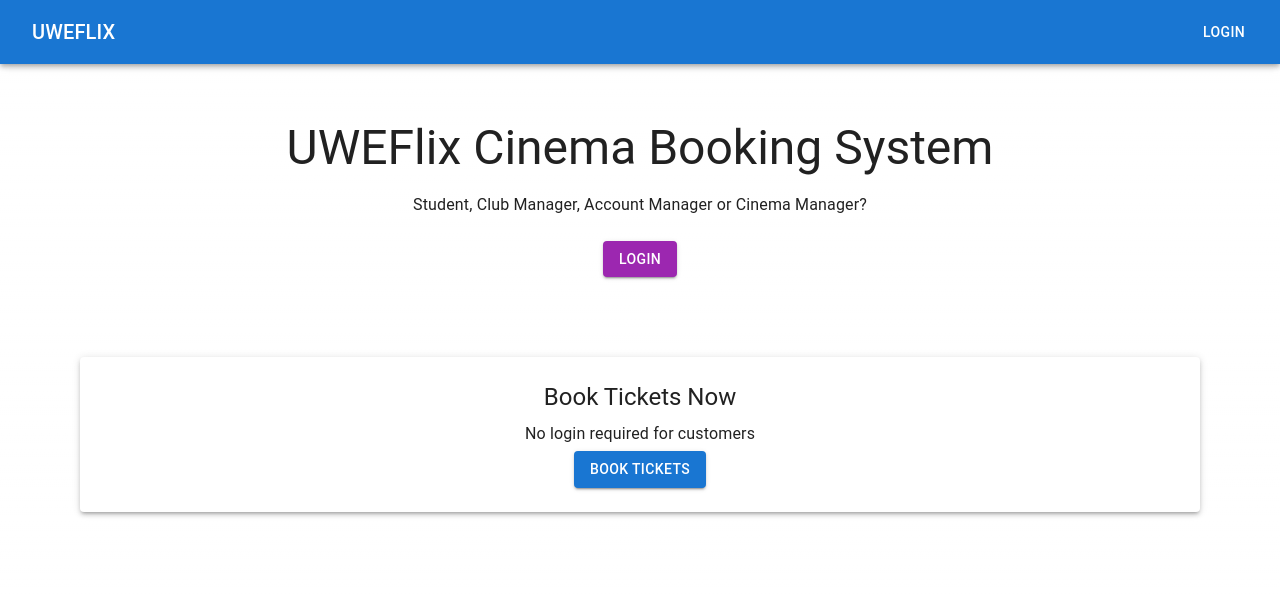
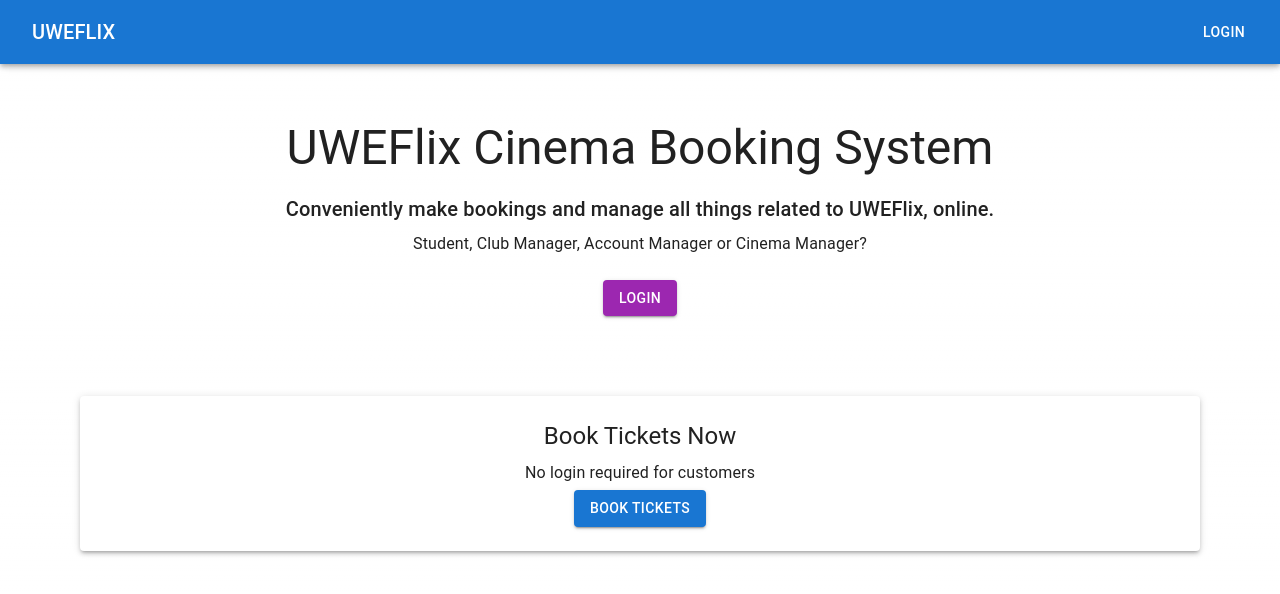
Before and after one commit to sharuvan/UWEFlix, a Next.js app in the folder frontend/: page / in a window 1280 px wide. Shown: the top 594 px of the page. Built offline with nearby package versions, Linux system fonts and the light colour scheme.

Commit message:
Headline for homepage

```diff
--- a/frontend/src/app/page.tsx
+++ b/frontend/src/app/page.tsx
@@ -44,9 +44,9 @@ export default function Home() {
         <Typography variant="h3" gutterBottom>
           UWEFlix Cinema Booking System
         </Typography>
-        {/* <Typography variant="h6" gutterBottom>
-          Your destination for booking tickets and managing clubs
-        </Typography> */}
+        <Typography variant="h6" gutterBottom>
+          Conveniently make bookings and manage all things related to UWEFlix, online.
+        </Typography>
         <Typography variant="body1">
           {!user_type?.length && 'Student, Club Manager, Account Manager or Cinema Manager?'}
           {user_type?.length && "You're logged in"}
```
